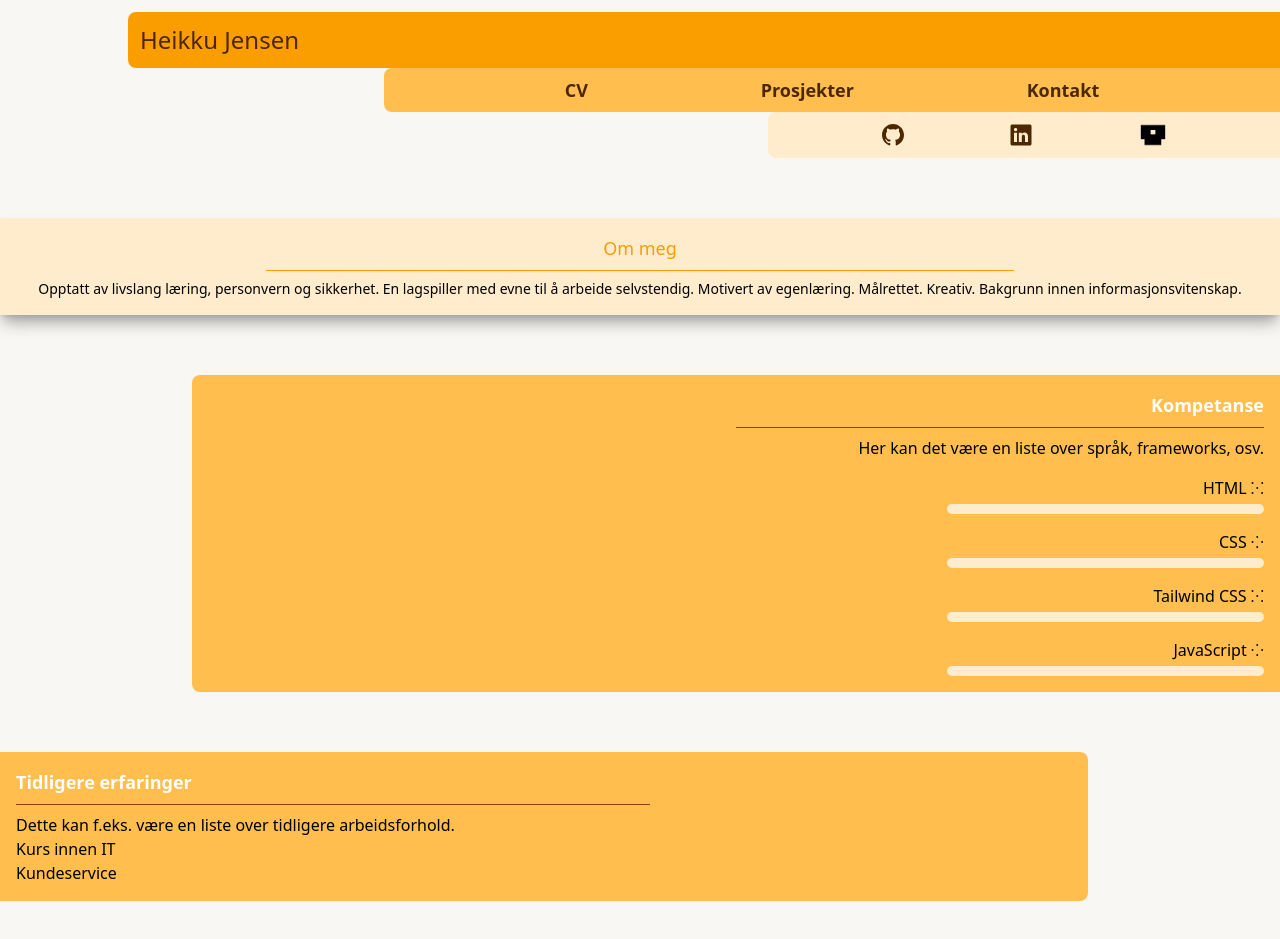
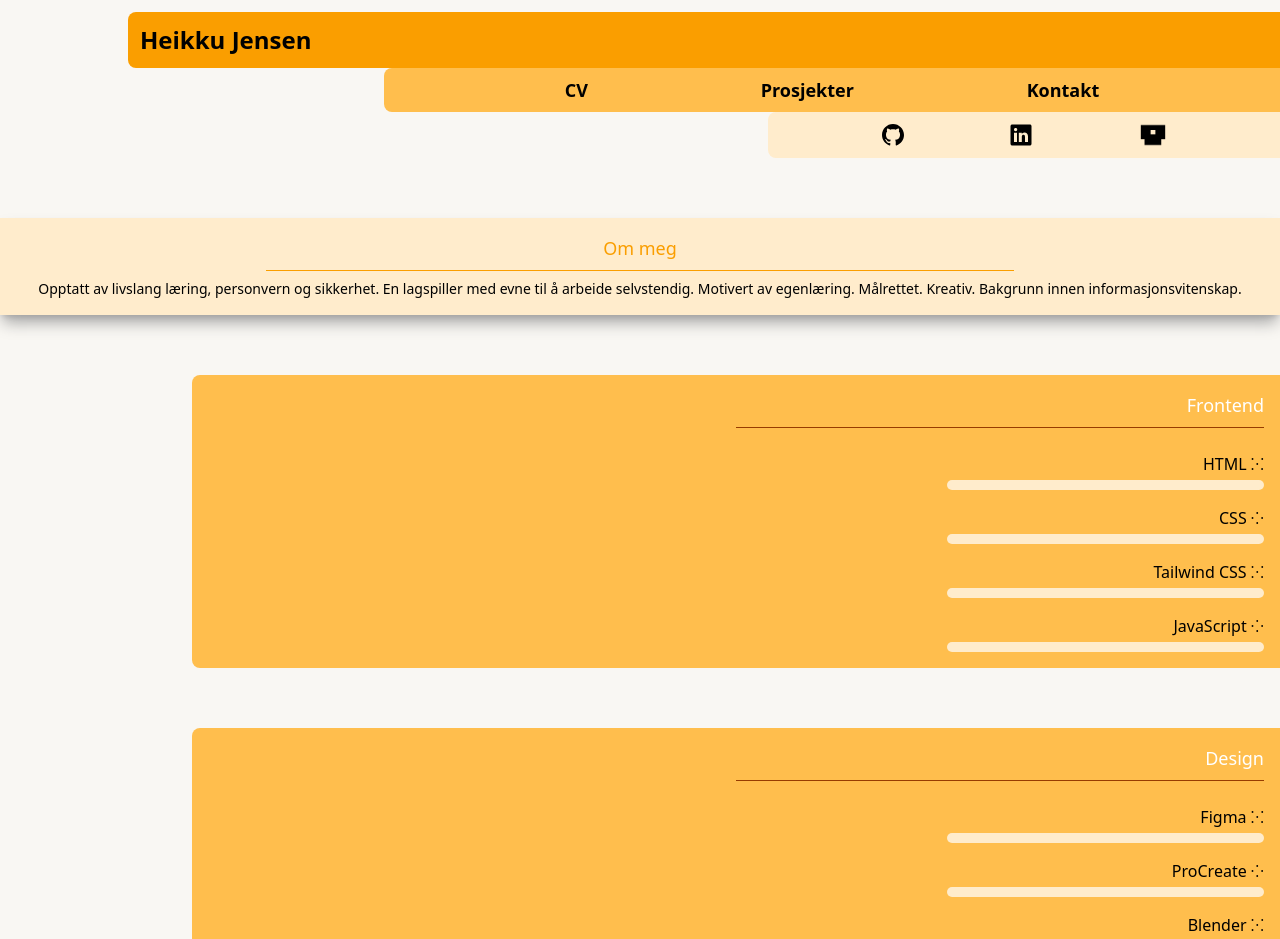
Before and after one commit to heikkuj/portfolio, a Next.js app: page / in a window 1280 px wide. Shown: the top 939 px of the page. Built offline with nearby package versions, Linux system fonts and the light colour scheme.

Commit message:
changes to css

```diff
--- a/app/page.tsx
+++ b/app/page.tsx
@@ -17,14 +17,13 @@ export default function Home() {
         <div className="my-15">
           <ContainerFill title={'Om meg'}>
 
-          <p className="px-2 text-sm text-justify">Opptatt av livslang læring, personvern og sikkerhet. En lagspiller med evne til å arbeide selvstendig. Motivert av egenlæring. Målrettet. Kreativ. Bakgrunn innen informasjonsvitenskap. </p>
+          <p className="px-4 text-sm text-justify">Opptatt av livslang læring, personvern og sikkerhet. En lagspiller med evne til å arbeide selvstendig. Motivert av egenlæring. Målrettet. Kreativ. Bakgrunn innen informasjonsvitenskap. </p>
 
           </ContainerFill>
         </div>
 
-        <div>
-          <ContainerR title='Kompetanse'>
-            <p>Her kan det være en liste over språk, frameworks, osv.</p>
+        <div className="my-15">
+          <ContainerR title='Frontend'>
 
             <ul className="flex flex-col items-end">
               <li className="pt-4">HTML ⁙</li>
@@ -44,14 +43,32 @@ export default function Home() {
         </div>
 
         <div className="my-15">
-          <ContainerL title='Tidligere erfaringer'>
+          <ContainerR title='Design'>
+
+            <ul className="flex flex-col items-end">
+              <li className="pt-4">Figma ⁙</li>
+              <ProgressBar />
+
+              <li className="pt-4">ProCreate ⁘</li>
+              <ProgressBar />
+
+              <li className="pt-4">Blender ⁙</li>
+              <ProgressBar />
+
+            </ul>
+
+          </ContainerR>
+        </div>
+
+        <div className="my-15">
+          <ContainerR title='Tidligere erfaringer'>
             <p>Dette kan f.eks. være en liste over tidligere arbeidsforhold.</p>
             <p>Kurs innen IT</p>
             <p>Kundeservice</p>
             <ul>
               <li></li>
             </ul>
-          </ContainerL>
+          </ContainerR>
         </div>
 
         <div>
--- a/components/contact-btn.jsx
+++ b/components/contact-btn.jsx
@@ -6,7 +6,7 @@ export default function ContactBtn() {
     <div className='flex justify-center my-2'>
         <Link href='mailto:heikku.jen@outlook.com'>
         <button
-        className='p-2 w-[30vw] max-w-[300px] bg-primary-3 rounded-lg border-1 border-primary-1'>Kontakt meg</button>
+        className='p-2 w-[30vw] max-w-[300px] font-semibold text-black bg-primary-3 rounded-lg border-1 border-primary-1'>Kontakt meg</button>
         </Link>
     </div>
   )
--- a/components/container-left.jsx
+++ b/components/container-left.jsx
@@ -4,7 +4,7 @@ export default function ContainerR({children, title}) {
   return (
     <div className="flex flex-col mt-2 p-4 w-[85vw] h-auto justify-self-start bg-primary-2 rounded-r-lg">
 
-        <h1 className="font-semibold text-lg text-white place-self-start">{title}</h1>
+        <h1 className="font-light text-lg text-white place-self-start">{title}</h1>
         <div className='my-2 h-[1px] w-[60%] bg-amber-800' />
         {children}
     </div>
--- a/components/container-right.jsx
+++ b/components/container-right.jsx
@@ -4,7 +4,7 @@ export default function ContainerR({children, title}) {
   return (
     <div className="flex flex-col mt-2 p-4 w-[85vw] h-auto justify-self-end bg-primary-2 rounded-l-lg">
 
-        <h1 className="font-semibold text-lg text-white place-self-end">{title}</h1>
+        <h1 className="font-light text-lg text-white place-self-end">{title}</h1>
         <div className='text-right'>
         <div className='my-2 place-self-end h-[1px] w-[50%] bg-amber-800' />
         {children}
--- a/components/header.jsx
+++ b/components/header.jsx
@@ -3,7 +3,7 @@ import React from 'react'
 export default function Header() {
   return (
     <div className="flex mt-3 p-3 bg-primary-1 w-[90vw] justify-self-end rounded-l-lg">
-        <p className="text-2xl text-primary-4">Heikku Jensen</p>
+        <p className="text-2xl font-bold text-black">Heikku Jensen</p>
     </div>
   )
 }
--- a/components/navbar.jsx
+++ b/components/navbar.jsx
@@ -8,7 +8,7 @@ export default function Navbar() {
   return (
     <div>
         {/* Main nav */}
-        <div className='flex p-2 justify-self-end w-[70vw] bg-primary-2 justify-evenly rounded-l-lg text-primary-4 font-semibold'>
+        <div className='flex p-2 justify-self-end w-[70vw] bg-primary-2 justify-evenly rounded-l-lg text-black font-semibold'>
 
             <Link href='/'>
             <div className='text-lg'>CV</div></Link>
@@ -21,7 +21,7 @@ export default function Navbar() {
         </div>
 
         {/* Socials */}
-        <div className='flex p-2 justify-self-end w-[40vw] bg-primary-3 justify-evenly items-center text-2xl text-primary-4 rounded-l-lg'>
+        <div className='flex p-2 justify-self-end w-[40vw] bg-primary-3 justify-evenly items-center text-2xl text-black rounded-l-lg'>
             <Link href='https://github.com/heikkuj' target='_blank'><GrGithub /></Link>
             <Link href='/' target='_blank'><IoLogoLinkedin /></Link>
             <Link href='https://hjdevblog.vercel.app/'><Image src={'/blog.png'} width={30} height={0} alt='' /></Link>
```
